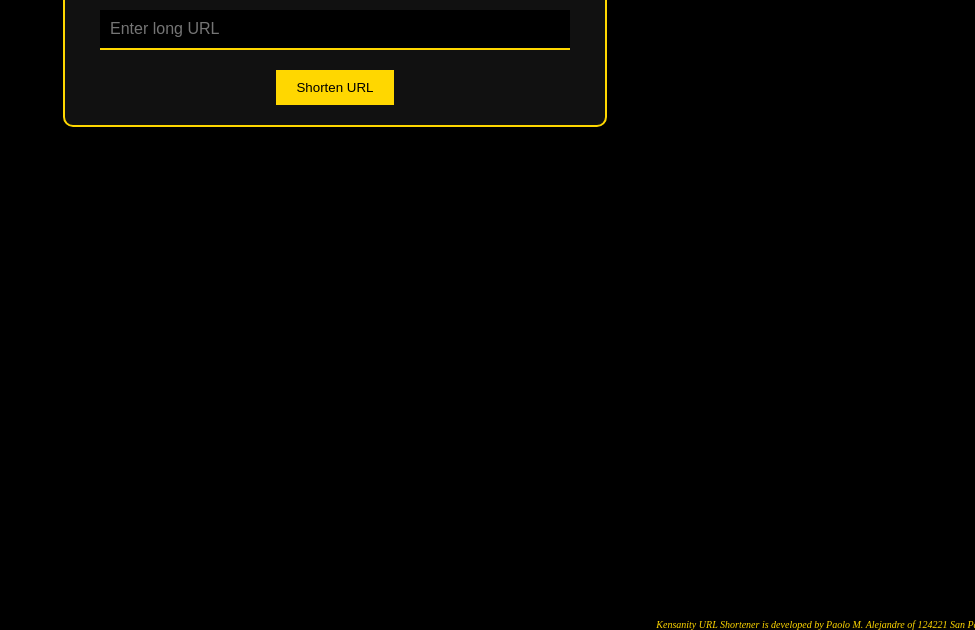
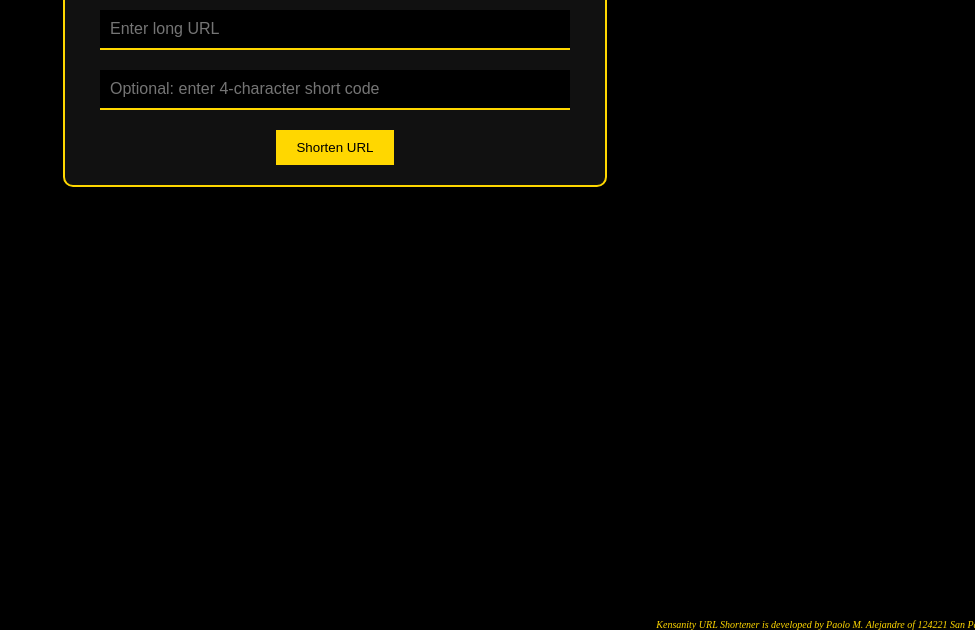
Before and after one commit to dadapa0/kensanity-url-shortener, a plain HTML site: page docs/index.html in a window 1280 px wide. Shown: the part 170-800 px from the top of the page, without its empty margins (305-1280 px from the left). Drawn offline with Linux system fonts and the light colour scheme; no server answers.

Commit message:
Update index.html

```diff
--- a/docs/index.html
+++ b/docs/index.html
@@ -17,6 +17,8 @@ Visitors: <span id="visitorCount">0</span>
 
     <input id="longUrl" type="text" placeholder="Enter long URL">
     <br>
+    <input id="customCode" type="text" placeholder="Optional: enter 4-character short code" maxlength="4">
+    <br>
     <button onclick="shorten()">Shorten URL</button>
 
     <div id="short-result">
```
